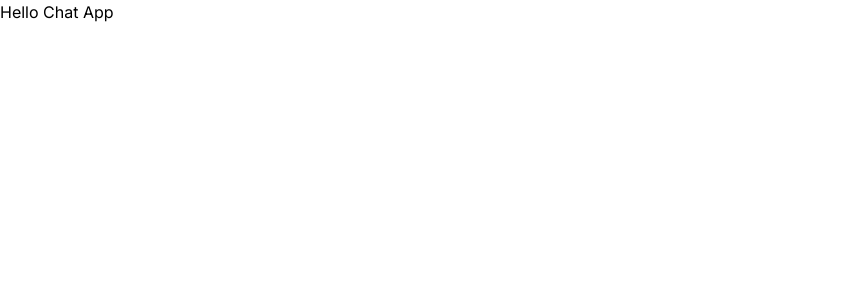
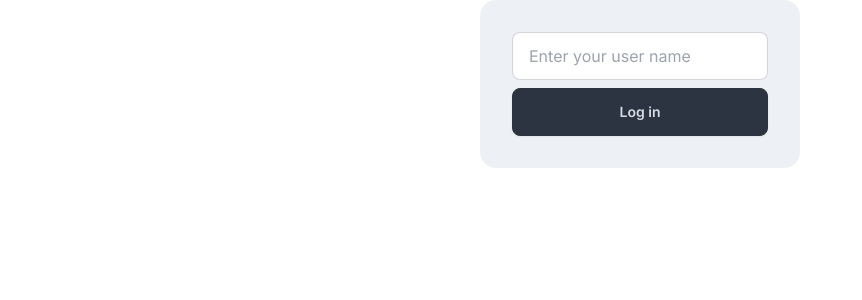
Before and after one commit to Seenivasababu/chat, a Next.js app: page / in a window 1280 px wide. Shown: the top 300 px of the page, without its empty margins (0-862 px from the left). Built offline with nearby package versions, Linux system fonts and the light colour scheme.

Commit message:
Login component was added

```diff
--- /dev/null
+++ b/app/components/ChatApp.tsx
@@ -0,0 +1,21 @@
+'use client';
+import React, { useState } from 'react';
+import Login from './Login';
+
+const ChatApp = () => {
+  const [userName, setUserName] = useState<string | null>(null);
+
+  const handleLogin = (userName:string)=> {
+    setUserName(userName)
+  }
+  console.log(userName);
+
+  return (
+    <div className="flex justify-center items-center">
+      {!userName && <Login onLogin={handleLogin}/>}
+      {userName && <h2>Welcome to chat world</h2>}
+    </div>
+  );
+};
+
+export default ChatApp;
--- /dev/null
+++ b/app/components/Login.tsx
@@ -0,0 +1,27 @@
+import React, { useState } from 'react';
+
+const Login = ({ onLogin }:any) => {
+  const [username, setUsername] = useState("");
+
+  const handleLogin = () => {
+    if (username.trim()) {
+      onLogin(username);
+    }
+  };
+
+  return (
+    <div className="card w-80 bg-slate-200/60">
+      <div className="card-body">
+        <input
+          className="input input-bordered"
+          placeholder="Enter your user name"
+          value={username}
+          onChange={(e) => setUsername(e.target.value)}
+        />
+        <button className="btn btn-neutral" onClick={handleLogin}> Log in</button>
+      </div>
+    </div>
+  );
+};
+
+export default Login;
--- a/app/page.tsx
+++ b/app/page.tsx
@@ -1,9 +1,11 @@
-import Image from 'next/image';
+
+import ChatApp from './components/ChatApp';
 
 export default function Home() {
+
   return (
     <div>
-      <h2>Hello Chat App</h2>
+      <ChatApp/>
     </div>
   );
 }
--- a/package.json
+++ b/package.json
@@ -9,6 +9,7 @@
     "lint": "next lint"
   },
   "dependencies": {
+    "daisyui": "^4.4.19",
     "next": "13.5.6",
     "next-auth": "^4.24.3",
     "react": "^18",
--- a/tailwind.config.js
+++ b/tailwind.config.js
@@ -14,5 +14,5 @@ module.exports = {
       },
     },
   },
-  plugins: [],
+  plugins: [require("daisyui")],
 }
```
Also changed, not shown: 1 other file (tests, documents, lock files or other folders).
